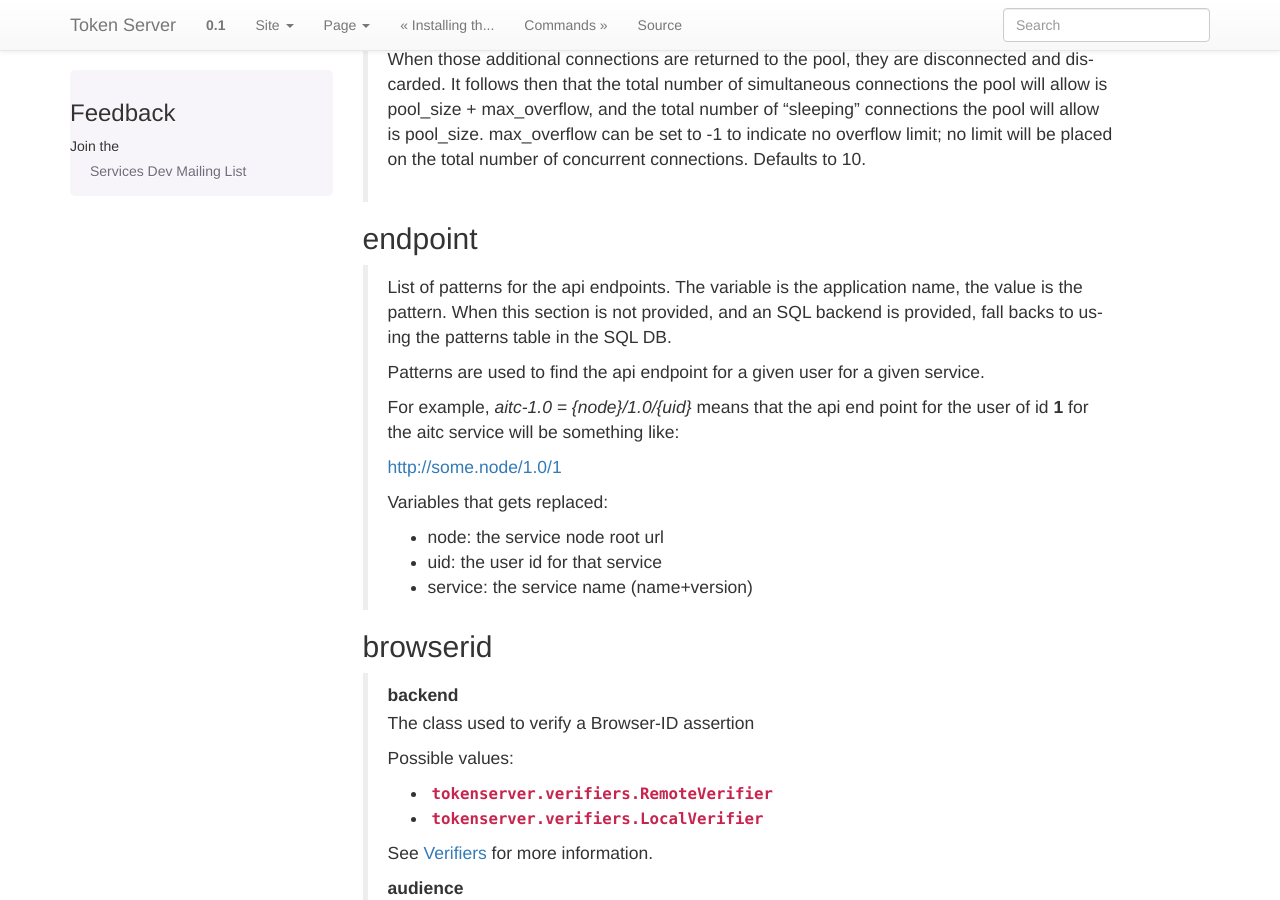
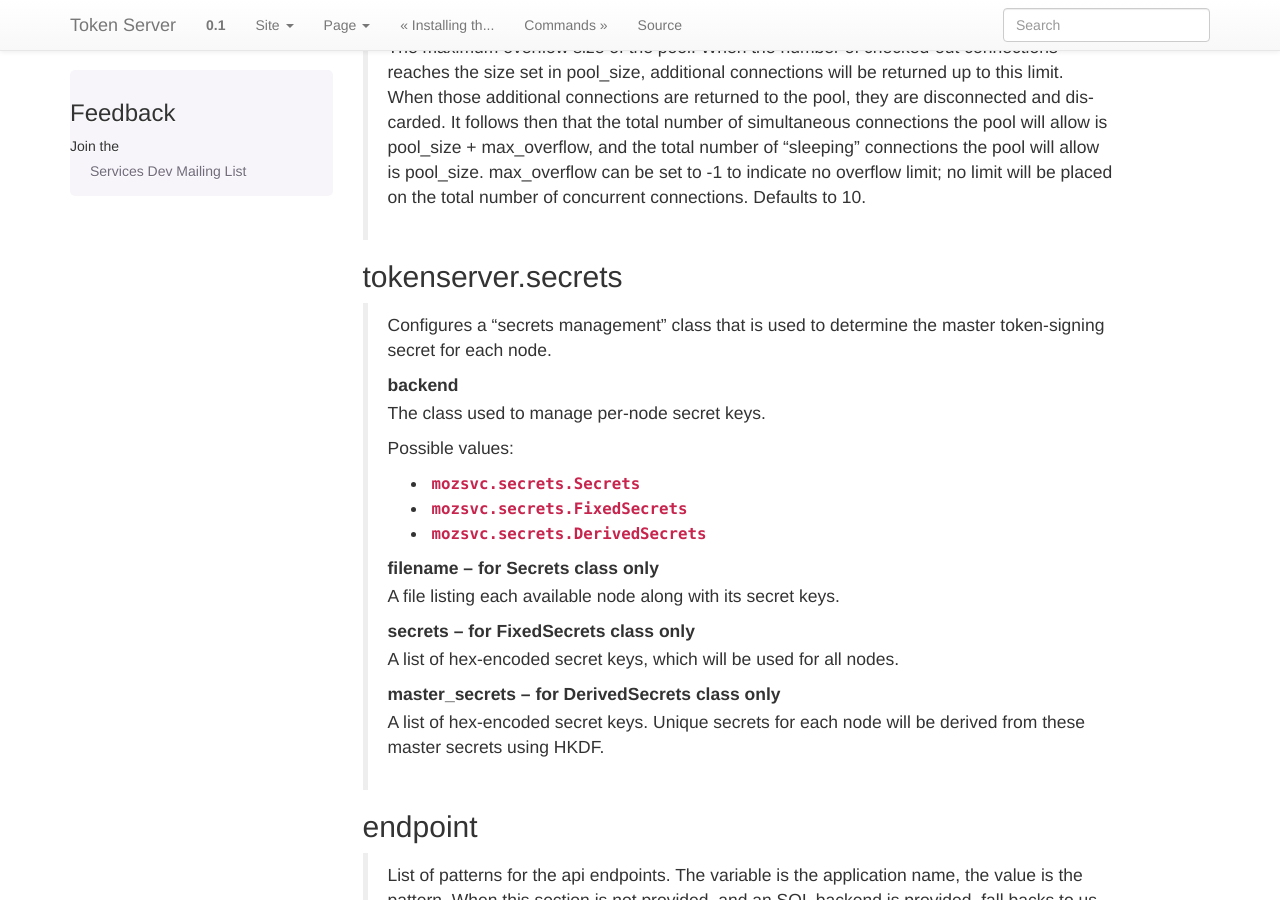
Before and after one commit to mozilla-services/tokenserver, a Sphinx documentation site: the page built from docs/source/configuration.rst, in a window 1280 px wide and 900 px high, scrolled down 1532 px. Built offline with Sphinx 7.4.7, drawn with Linux system fonts in a browser that asks for light colours; cross-references to code outside the pages are shown as plain code; some of the changed text lies outside the part shown.

Commit message:
Add basic docs on configuring secrets backend.

```diff
--- a/docs/source/configuration.rst
+++ b/docs/source/configuration.rst
@@ -8,6 +8,7 @@ typical Paste configuration file.
 Relevant sections:
 
 - tokenserver
+- tokenserver.secrets
 - endpoints
 - browserid
 
@@ -17,7 +18,8 @@ Example::
     backend = tokenserver.assignment.fixednode.DefaultNodeAssignmentBackend
     service_entry = example.com
     applications = sync-1.0, aitc-1.0
-    secrets_file = tokenserver/tests/secrets
+    secrets.backend = mozsvc.secrets.FixedSecrets
+    secrets.secrets = abcdef123456
 
     [endpoints]
     aitc-1.0 = {node}/1.0/{uid}
@@ -48,7 +50,7 @@ tokenserver
         of a name and a version.
 
     **secrets.backend**
-        One of the classes from :module:`mozsvc.secrets` to be used for managing
+        One of the classes from :class:`mozsvc.secrets` to be used for managing
         node-specific secret keys.
 
     **sqluri** -- for SQL backends only
@@ -83,6 +85,32 @@ tokenserver
         allow is pool_size. max_overflow can be set to -1 to indicate no overflow
         limit; no limit will be placed on the total number of concurrent connections.
         Defaults to 10.
+
+
+tokenserver.secrets
+~~~~~~~~~~~~~~~~~~~
+    Configures a "secrets management" class that is used to determine the
+    master token-signing secret for each node.
+
+    **backend**
+        The class used to manage per-node secret keys.
+
+        Possible values:
+
+        - :class:`mozsvc.secrets.Secrets`
+        - :class:`mozsvc.secrets.FixedSecrets`
+        - :class:`mozsvc.secrets.DerivedSecrets`
+
+    **filename** -- for Secrets class only
+        A file listing each available node along with its secret keys.
+
+    **secrets** -- for FixedSecrets class only
+        A list of hex-encoded secret keys, which will be used for all
+        nodes.
+
+    **master_secrets** -- for DerivedSecrets class only
+        A list of hex-encoded secret keys.  Unique secrets for each node will
+        be derived from these master secrets using HKDF.
 
 
 endpoint
```
